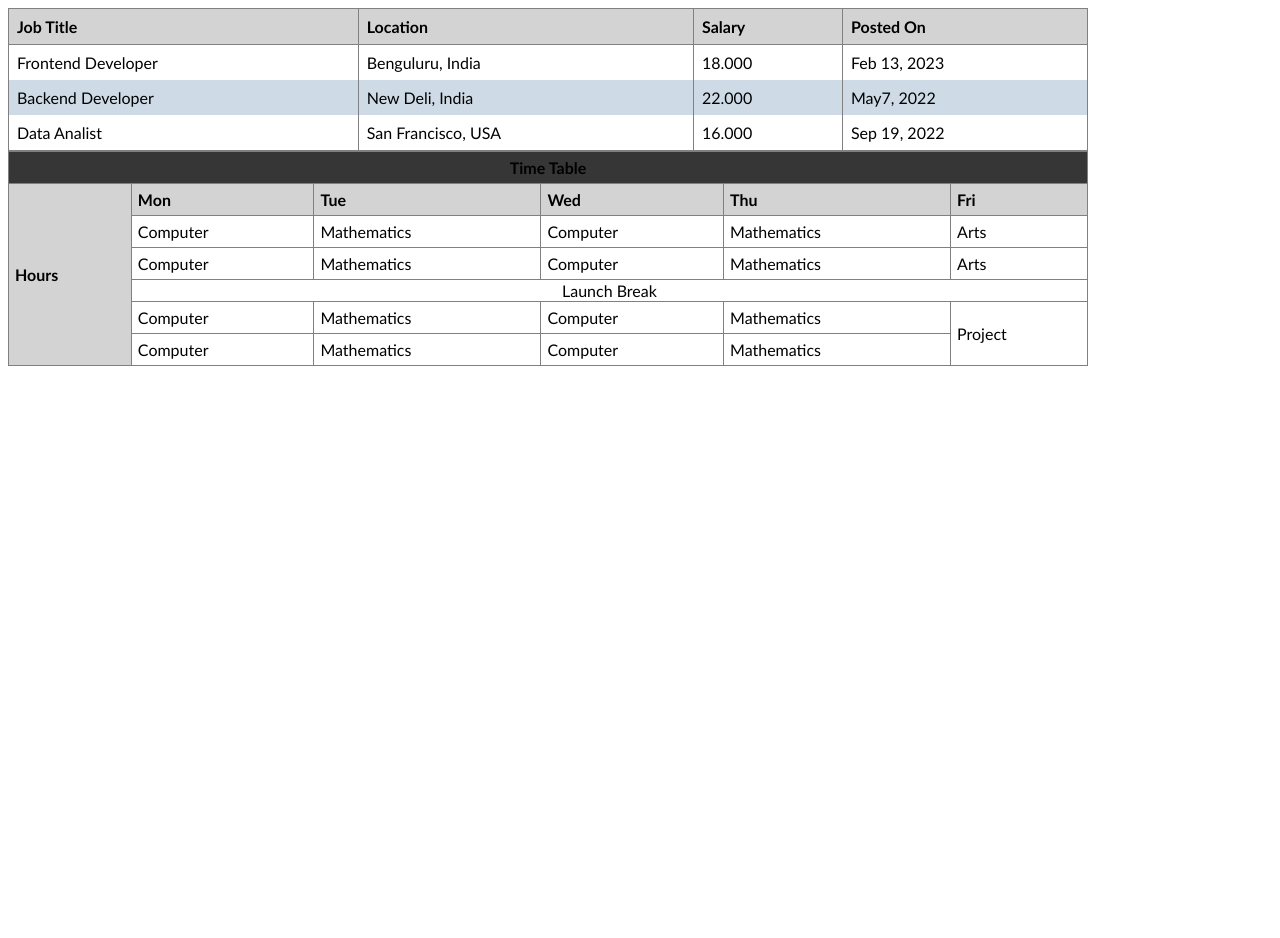
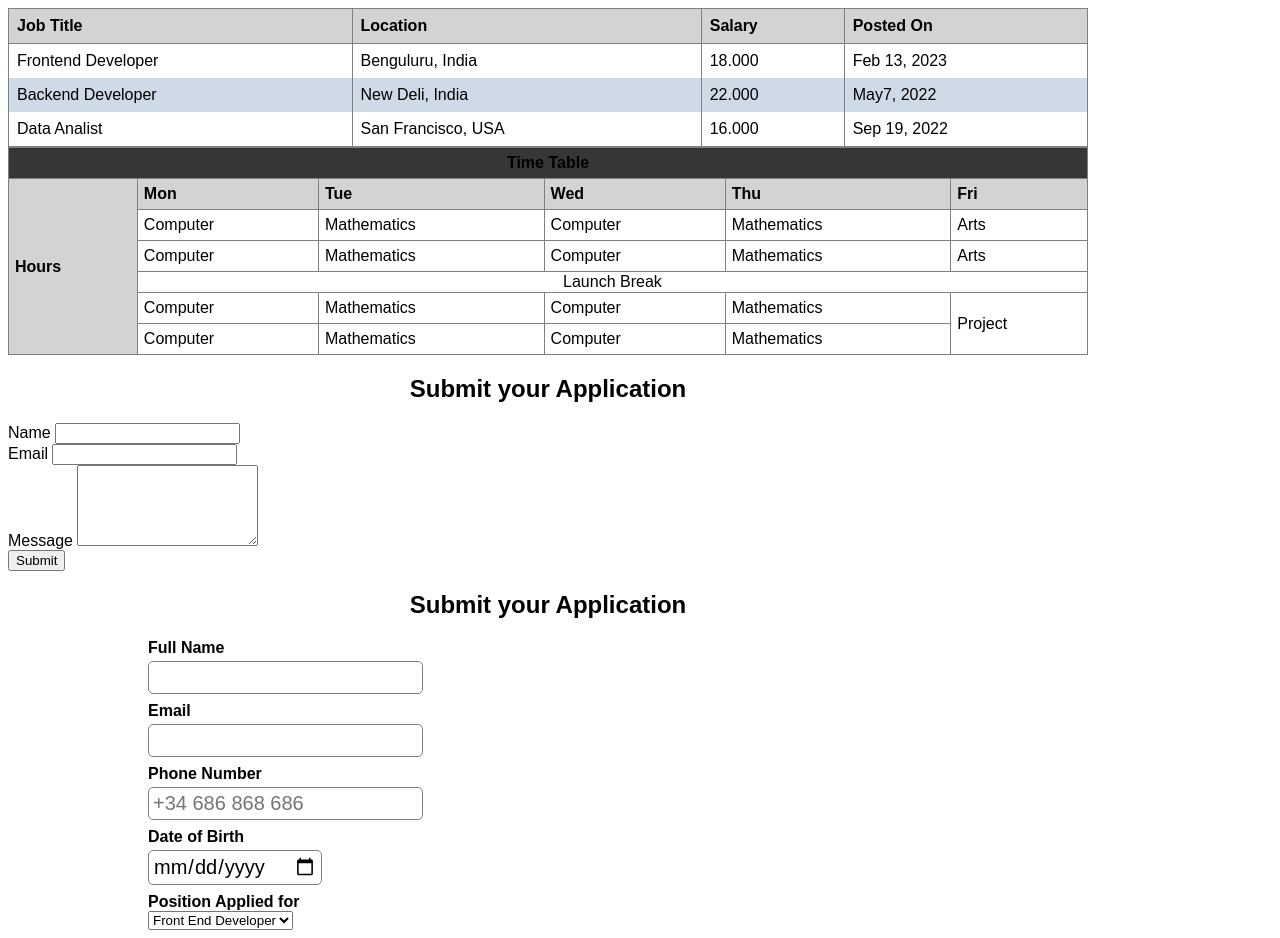
Before and after one commit to FrJim7/Development, a plain HTML site: page Projects_HTML-REACT/03_basic_tables/simple_table.html in a window 1280 px wide. Before the commit the page ends 800 px from the top, so only its background shows below. Drawn offline with Linux system fonts and the light colour scheme.

Commit message:
added basic forms

```diff
--- a/Projects_HTML-REACT/03_basic_tables/simple_table.html
+++ b/Projects_HTML-REACT/03_basic_tables/simple_table.html
@@ -88,5 +88,64 @@
     </table>
   </div>
 
+  <!--Simple Application-->
+  <div id="form_application">
+    <h2>Submit your Application</h2>
+    <form action="process-form.php" method="post">
+      <div>
+        <label for="name">Name</label>
+        <input type="text" id="name" name="name" required>
+      </div>
+
+      <div>
+        <label for="email">Email</label>
+        <input type="email" id="email" name="Email Adress" required>
+      </div>
+
+      <div>
+        <label for="message">Message</label>
+        <textarea id="message" name="message" rows="5"></textarea>
+      </div>
+
+      <div>
+        <input type="submit" value="Submit">
+      </div>
+    </form>
+  </div>
+  <!--Styled form-->
+  <div id="formated_application_">
+    <h2> Submit your Application</h2>
+    <div>
+      <label for="full_name_">Full Name</label><br>
+      <input type="text" id="full_name_" name="Full_Name" required>
+    </div>
+
+    <div>
+      <label for="email_">Email</label><br>
+      <input type="email" id="email_" name="Email" required>
+    </div>
+
+    <div>
+      <label for="phone_number_">Phone Number</label><br>
+      <input type="tel" id="phone_number_" name="Phone_Number" required placeholder="+34 686 868 686">
+    </div>
+
+    <div>
+      <label for="date_of_birth_">Date of Birth</label><br>
+      <input type="date" id="date_of_birth_" name="Date_of_Birth" required>
+    </div>
+
+    <div>
+      <label for="position_applied_">Position Applied for</label><br>
+      <select id="position_applied_" name="Position Applied" required>
+        <option value="0">Front End Developer</option>
+        <option value="1">Back End Developer</option>
+        <option value="2">FullStack Developer</option>
+        <option value="3">Data Scientis</option>
+      </select>
+    </div>
+
+  </div>
+
   </body>
 </html>
--- a/Projects_HTML-REACT/03_basic_tables/styles.css
+++ b/Projects_HTML-REACT/03_basic_tables/styles.css
@@ -1,10 +1,14 @@
 body{
   max-width: 1080px;
-  font-family: 'Gill Sans', 'Gill Sans MT', Calibri, 'Trebuchet MS', sans-serif;
+  font-family: Arial, Helvetica, sans-serif;
 }
 
 div {
   margin: auto;
+}
+
+h2 {
+  text-align: center;
 }
 
 #job-table {
@@ -58,3 +62,29 @@ div {
   padding: 6px;
 
 }
+
+#formated_application_ {
+  max-width: 800px;
+  margin: 0 auto;
+  padding: 0 8px;
+}
+
+#formated_application_ div {
+  margin-top: 1%;
+}
+
+#formated_application_ label {
+  font-weight: 600;
+}
+
+#formated_application_ input {
+  padding: 4px;
+  font-size: 1.25rem;
+  margin-top: 0.5%;
+  border-radius: 5px;
+  border: 1px solid gray
+}
+
+#date_of_birth_ {
+  font-family: Arial, Helvetica, sans-serif;
+}
```
